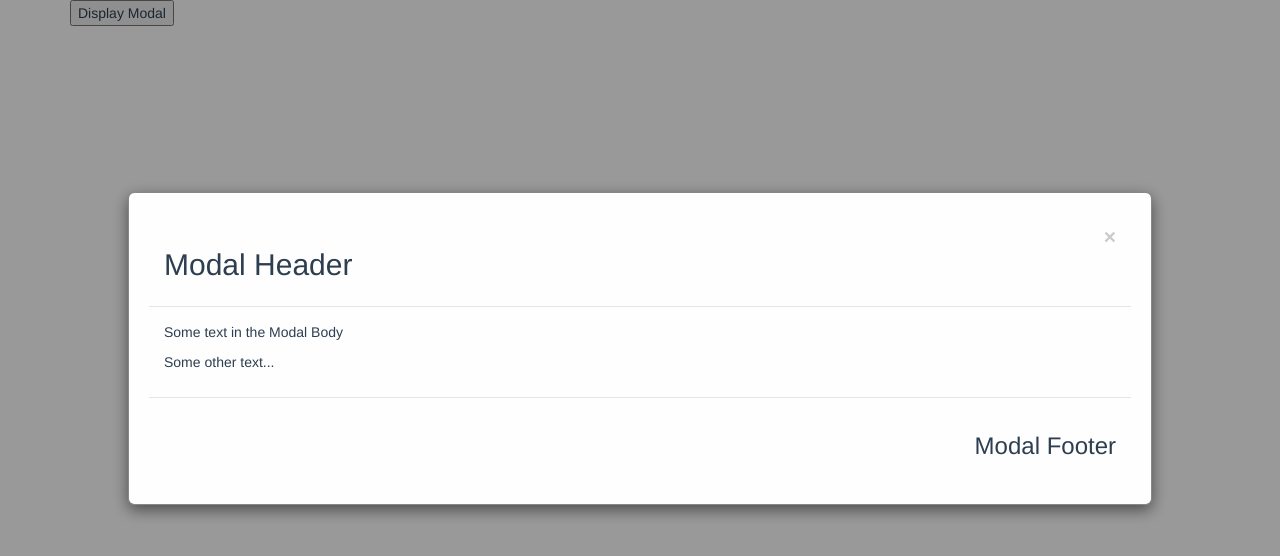
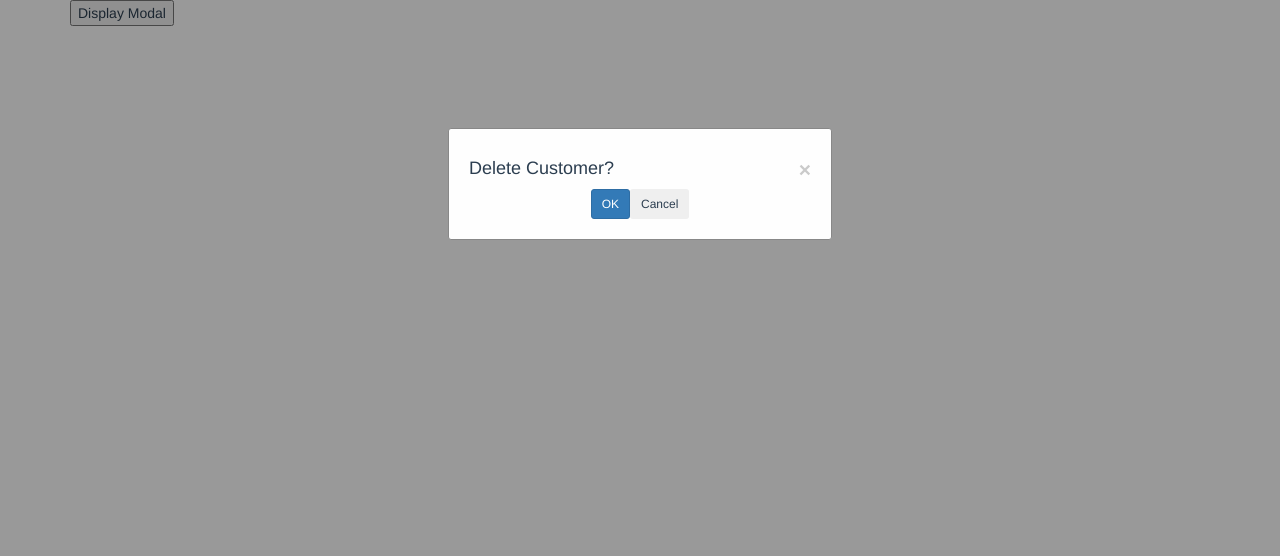
Before and after one commit to UniquelySimilar/vue-sandbox, a Vue app: page / in a window 1280 px wide. Both pictures are taken after a click on the button "Display Modal". Shown: the top 556 px of the page. Built offline with nearby package versions, Linux system fonts and the light colour scheme.

Commit message:
continued ModalDialog impl

```diff
--- a/src/App.vue
+++ b/src/App.vue
@@ -4,8 +4,8 @@
     <digits-input :use-label="true" :num-digits="10">Digits Input</digits-input>
     <person-manager />
     -->
-    <button type="button" v-on:click="displayModalHandler">Display Modal</button>
-    <modal-dialog v-if="displayModal" v-on:closeModalEvt="closeModal" />
+    <button type="button" v-on:click="displayDeleteModal">Display Modal</button>
+    <modal-dialog v-if="displayModal" v-on:closeModalEvent="closeModal" />
   </div>
 </template>
 
@@ -27,7 +27,7 @@ export default {
     }
   },
   methods: {
-    displayModalHandler() {
+    displayDeleteModal() {
       this.displayModal = true;
     },
     closeModal() {
--- a/src/components/ModalDialog.vue
+++ b/src/components/ModalDialog.vue
@@ -1,19 +1,21 @@
 <template>
 <!-- The Modal -->
-<div id="my-modal" class="modal-container">
+<div id="modal-dialog" class="modal-dialog-container">
 
   <!-- Modal content -->
-  <div class="modal-content">
-    <div class="modal-header">
+  <div class="modal-dialog-content">
+    <div class="modal-dialog-header">
       <span class="close" v-on:click="closeModal">&times;</span>
-      <h2>Modal Header</h2>
+      <!-- TODO: Convert text to slot or prop -->
+      <h4>Delete Customer?</h4>
     </div>
-    <div class="modal-body">
-      <p>Some text in the Modal Body</p>
-      <p>Some other text...</p>
+    <div class="modal-dialog-body">
     </div>
-    <div class="modal-footer">
-      <h3>Modal Footer</h3>
+    <div class="modal-dialog-footer">
+      <div class="btn-wrapper">
+        <button type="button" class="btn btn-primary btn-sm" @click="deleteRecord">OK</button>
+        <button type="button" class="btn btn-secondary btn-sm" @click="closeModal">Cancel</button>
+      </div>
   </div>
   </div>
 
@@ -28,15 +30,17 @@
     },
     methods: {
       closeModal() {
-        this.$emit('closeModalEvt');
+        this.$emit('closeModalEvent');
+      },
+      deleteRecord() {
+        this.$emit('closeModalEvent')
       }
     }
   }
 </script>
 
 <style scoped>
-/* The Modal (background) */
-.modal-container {
+  .modal-dialog-container {
     /* display: none; Hidden by default */
     position: fixed; /* Stay in place */
     z-index: 1; /* Sit on top */
@@ -49,12 +53,16 @@
     background-color: rgba(0,0,0,0.4); /* Black w/ opacity */
   }
 
-/* Modal Content/Box */
-.modal-content {
+  .modal-dialog-content {
     background-color: #fefefe;
-  margin: 15% auto; /* 15% from the top and centered */
+    margin: 10% auto;
     padding: 20px;
     border: 1px solid #888;
-  width: 80%; /* Could be more or less, depending on screen size */
+    border-radius: 0.3rem;
+    width: 30%;
+  }
+
+  .modal-dialog-footer {
+    text-align: center;
   }
 </style>
```
Lines whose indentation alone changed are shown as unchanged.
